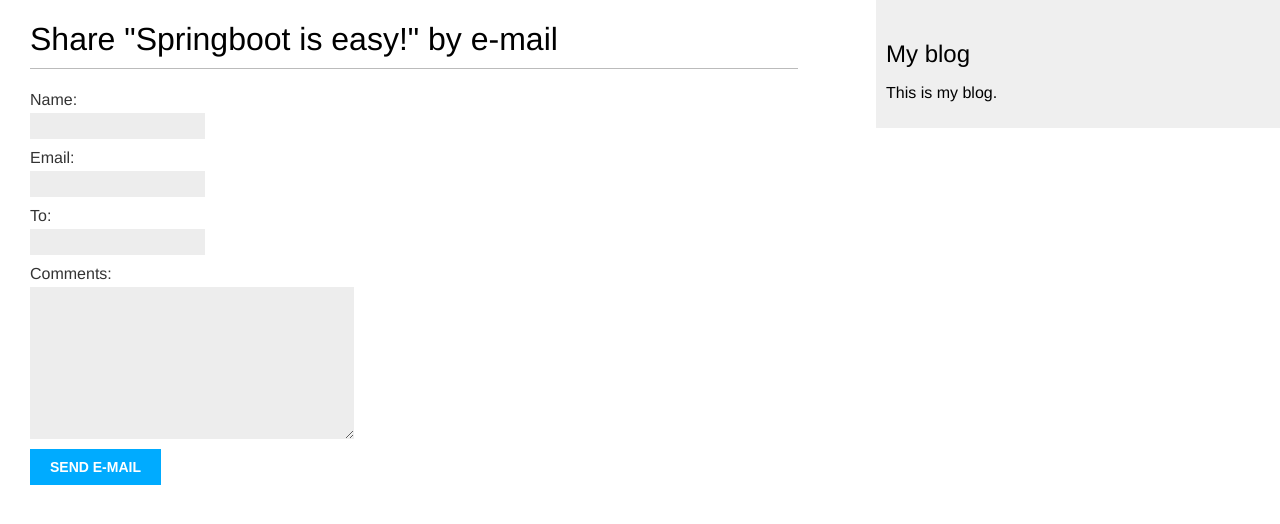
After one commit to Ualb/django_with_examples, a Django app: page /blog/4/share/ in a window 1280 px wide. The commit adds this page. Shown: the top 524 px of the page. Run offline with Django 3.2, Linux system fonts and the light colour scheme; data comes from the database, SQL or seed files in the repository.

Commit message:
enviar correo con django

```diff
--- /dev/null
+++ b/chapter1/blog/forms.py
@@ -0,0 +1,7 @@
+from django import forms
+
+class EmailPostForm(forms.Form):
+    name = forms.CharField(max_length=25)
+    email = forms.EmailField()
+    to = forms.EmailField()
+    comments = forms.CharField(required=False, widget=forms.Textarea)
--- a/chapter1/blog/templates/blog/post/detail.html
+++ b/chapter1/blog/templates/blog/post/detail.html
@@ -6,4 +6,9 @@
     <h1>{{ post.title}}</h1>
     <p class="date">Publshed {{ post.publish }} by {{ post.author }}</p>
     {{ post.body|linebreaks }}
+    <p>
+        <a href="{% url "blog:post_share" post.id %}">
+            Share this post
+        </a>
+    </p>
 {% endblock %}
--- /dev/null
+++ b/chapter1/blog/templates/blog/post/share.html
@@ -0,0 +1,19 @@
+{% extends "blog/base.html" %}
+
+{% block title %}Share a post{% endblock %}
+
+{% block content %}
+    {% if sent %}
+        <h1>E-Mail successfully sent</h1>
+        <p>
+            "{{ post.title }}" was successfully sent to {{ form.cleaned_data.to}}.
+        </p>
+    {% else %}
+        <h1>Share "{{ post.title}}" by e-mail</h1>
+        <form method="post">
+            {{ form.as_p }}
+            {% csrf_token %}
+            <input type="submit" value="Send e-mail">
+        </form>
+    {% endif %}
+{% endblock %}
--- a/chapter1/blog/urls.py
+++ b/chapter1/blog/urls.py
@@ -6,5 +6,6 @@
 urlpatterns = [
     # post views
     path('', views.post_list, name='post_list'),
-    path('<int:year>/<int:month>/<int:day>/<slug:post>/', views.post_detail, name='post_detail')
+    path('<int:year>/<int:month>/<int:day>/<slug:post>/', views.post_detail, name='post_detail'),
+    path('<int:post_id>/share/', views.post_share, name='post_share'),
 ]
--- a/chapter1/blog/views.py
+++ b/chapter1/blog/views.py
@@ -1,6 +1,10 @@
 from django.shortcuts import render, get_object_or_404
+from django.core.paginator import Paginator,  EmptyPage, PageNotAnInteger
+from django.core.mail import send_mail
+
+
 from .models import Post
-from django.core.paginator import Paginator,  EmptyPage, PageNotAnInteger
+from .forms import EmailPostForm
 
 def post_list(request):
     posts = Post.published.all()
@@ -20,3 +24,24 @@
     post = get_object_or_404(Post, slug=post, status='published', publish__year=year,
     publish__month=month, publish__day=day)
     return render(request, 'blog/post/detail.html', {'post':post})
+
+def post_share(request, post_id):
+    # obtener post por id
+    post = get_object_or_404(Post, id=post_id, status='published')
+    sent = False
+
+    if request.method == 'POST':
+        # el formulario fue suministrado
+        form = EmailPostForm(request.POST)
+        if form.is_valid():
+            # el formulario pasa la validación de sus campos
+            cd = form.cleaned_data
+            # enviar el correo
+            post_url = request.build_absolute_uri(post.get_absolute_url())
+            subject = f"{cd['name']} recommends you read {post.title}"
+            message = f"Read {post.title} at {post_url}\n\n {cd['name']}\'s comments: {cd['comments']}"
+            send_mail(subject, message, 'ulises050794@gmail.com', [cd['to']])
+            sent = True
+    else:
+        form = EmailPostForm()
+    return render(request, 'blog/post/share.html', {'post':post, 'form':form, 'sent':sent})
```
Also changed, not shown: chapter1/chapter1/settings.py (+10 -0 lines).
